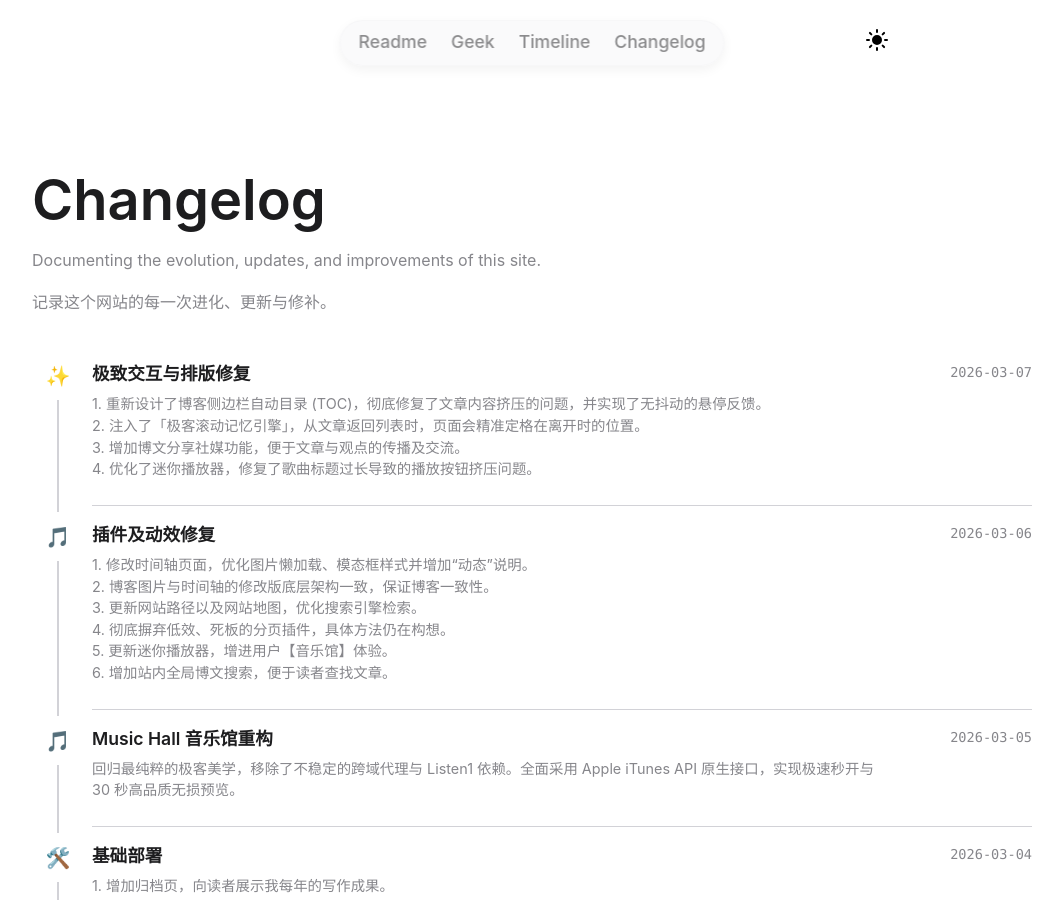
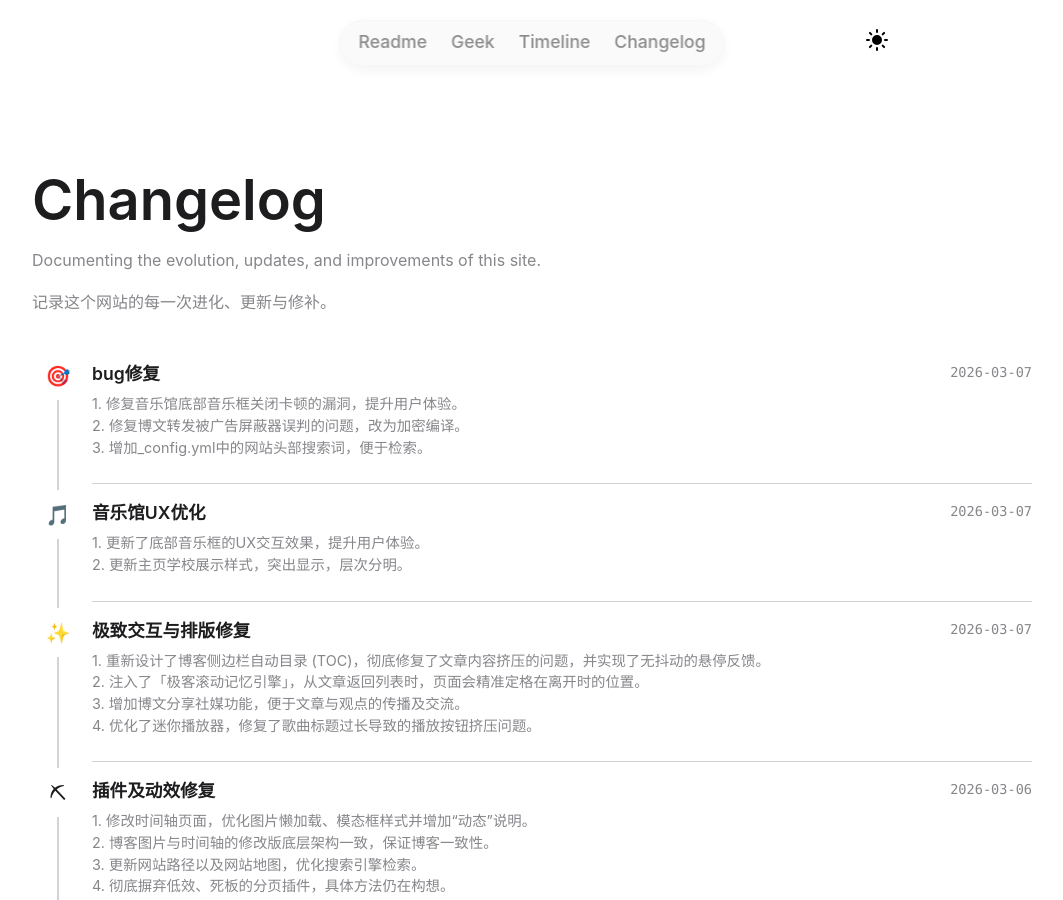
Before and after one commit to Kobe-zyx/Kobe-zyx.github.io, a Jekyll site: the page built from changelog.html, in a window 1280 px wide and 900 px high. Shown: the whole window, without its empty margins (108-1171 px from the left). Built offline with Jekyll 4.4.1, drawn with Linux system fonts in a browser that asks for light colours.

Commit message:
修复博文转发被屏蔽及音乐框关闭卡顿的bug

```diff
--- a/_config.yml
+++ b/_config.yml
@@ -1,4 +1,4 @@
-title: "Kobe Zhang"
+title: "Kobe Zhang 个人博客"
 author: "Kobe_zyx"
 email: "kobezyuxuan@gmail.com"
 description: "IT Enthusiast & Student"
--- a/changelog.html
+++ b/changelog.html
@@ -167,6 +167,35 @@
         <div class="timeline">
 
             <div class="timeline-item">
+                <div class="timeline-point-text">🎯</div>
+                <div class="timeline-main-content">
+                    <h3>bug修复</h3>
+                    <p>
+                        1. 修复音乐馆底部音乐框关闭卡顿的漏洞，提升用户体验。<br>
+                        2. 修复博文转发被广告屏蔽器误判的问题，改为加密编译。<br>
+                        3. 增加_config.yml中的网站头部搜索词，便于检索。
+
+                    </p>
+                </div>
+                <div class="timeline-date-right">2026-03-07</div>
+            </div>
+
+
+            <div class="timeline-item">
+                <div class="timeline-point-text">🎵</div>
+                <div class="timeline-main-content">
+                    <h3>音乐馆UX优化</h3>
+                    <p>
+                        1. 更新了底部音乐框的UX交互效果，提升用户体验。<br>
+                        2. 更新主页学校展示样式，突出显示，层次分明。<br>
+
+                    </p>
+                </div>
+                <div class="timeline-date-right">2026-03-07</div>
+            </div>
+
+
+            <div class="timeline-item">
                 <div class="timeline-point-text">✨</div>
                 <div class="timeline-main-content">
                     <h3>极致交互与排版修复</h3>
@@ -181,7 +210,7 @@
             </div>
 
             <div class="timeline-item">
-                <div class="timeline-point-text">🎵</div>
+                <div class="timeline-point-text">⛏</div>
                 <div class="timeline-main-content">
                     <h3>插件及动效修复</h3>
                     <p>
```
Also changed, not shown: _layouts/post.html (+25 -24 lines), hall.js (+18 -2 lines).
